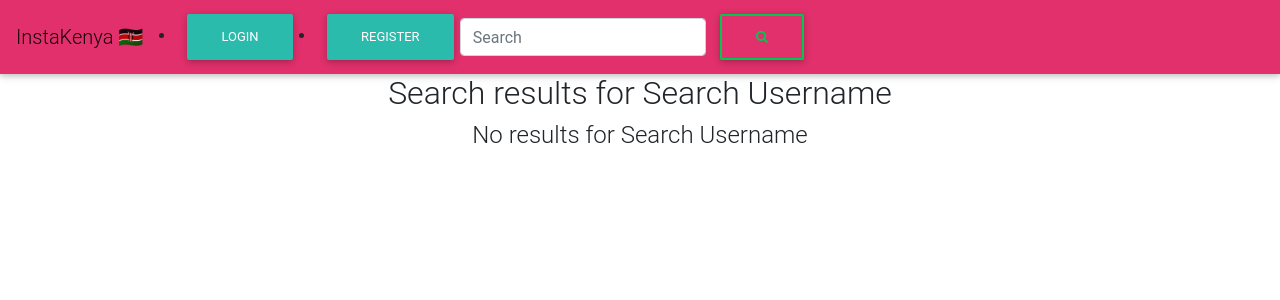
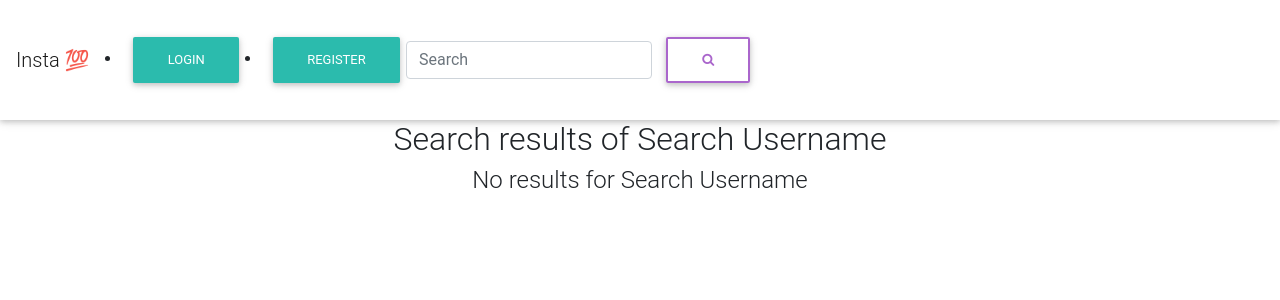
Before and after one commit to RisperAkinyi/Instagram-Clone, a Django app: page /search/ in a window 1280 px wide. Shown: the top 300 px of the page. Run offline with Django 3.2, Linux system fonts and the light colour scheme; some libraries are stand-ins or nearby versions.

Commit message:
add the search.html in templates

```diff
--- a/app/templates/navbar.html
+++ b/app/templates/navbar.html
@@ -6,8 +6,8 @@
   <meta name="viewport" content="width=device-width, initial-scale=1">
 </head>
 <body>
-    <nav class="navbar navbar-expand-lg navbar-light" style="background-color:#E1306C;">
-        <a class="navbar-brand" href="{% url 'home' %}">InstaKenya &#x1F1F0;&#x1F1EA;</a>
+        <nav class="navbar navbar-expand-lg navbar-light" style="background-color:white;border-bottom:grey;height:15vh;">
+        <a class="navbar-brand" href="{% url 'home' %}">Insta &#x1F4AF;</a>
         <button class="navbar-toggler" type="button" data-toggle="collapse" data-target="#navbarSupportedContent" aria-controls="navbarSupportedContent" aria-expanded="false" aria-label="Toggle navigation">
           <span class="navbar-toggler-icon"></span>
         </button>
@@ -15,7 +15,7 @@
         <div class="collapse navbar-collapse" id="navbarSupportedContent">
           {% if user.is_authenticated %}
           <ul class="navbar-nav mr-auto">
-            <li class="nav-item active">
+            <li class="nav-item active" style="background-color:rgb(255, 125, 168);">
               <a class="nav-link" href="{% url 'home' %}">Home <span class="sr-only">(current)</span></a>
             </li>
             <li class="nav-item">
@@ -42,7 +42,7 @@
             {% endif %}
           <form class="form-inline my-2 my-lg-0">
             <input class="form-control mr-sm-2" type="search" placeholder="Search" aria-label="Search">
-            <button class="btn btn-outline-success my-2 my-sm-0" type="submit"><i class="fa fa-search" aria-hidden="true"></i></button>
+            <button class="btn btn-outline-secondary my-2 my-sm-0" type="submit"><i class="fa fa-search" aria-hidden="true"></i></button>
           </form>
         </div>
       </nav>
--- a/app/templates/search.html
+++ b/app/templates/search.html
@@ -4,7 +4,7 @@
 <div class="container top">
     <div class="row">
         <div class="col-md-12 text-center">
-            <h2 class="font2">Search results for {{message}}</h2>
+            <h2 class="font2">Search results of {{message}}</h2>
         </div>
     </div>
     <div class="row">
```
Also changed, not shown: static/img/avatar.png (added), static/img/instagram-logo.png (added), static/img/instagram-new.png (added), static/img/wheel.png (added).
